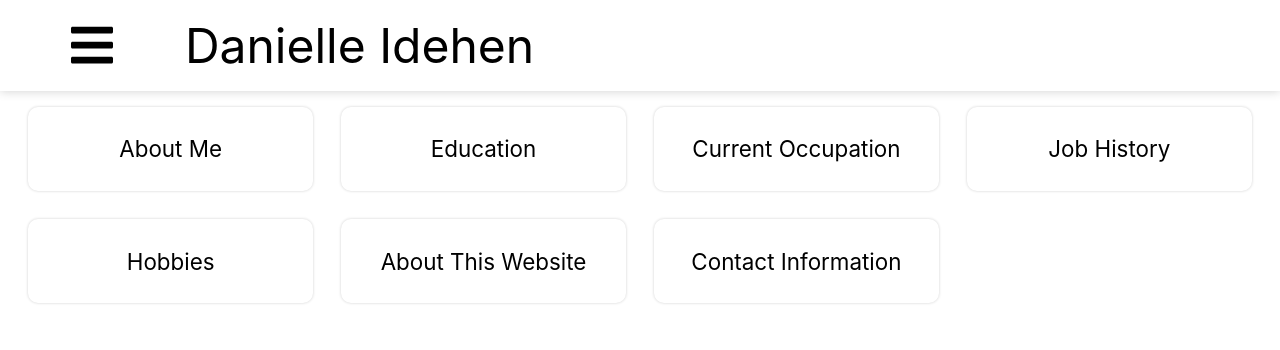
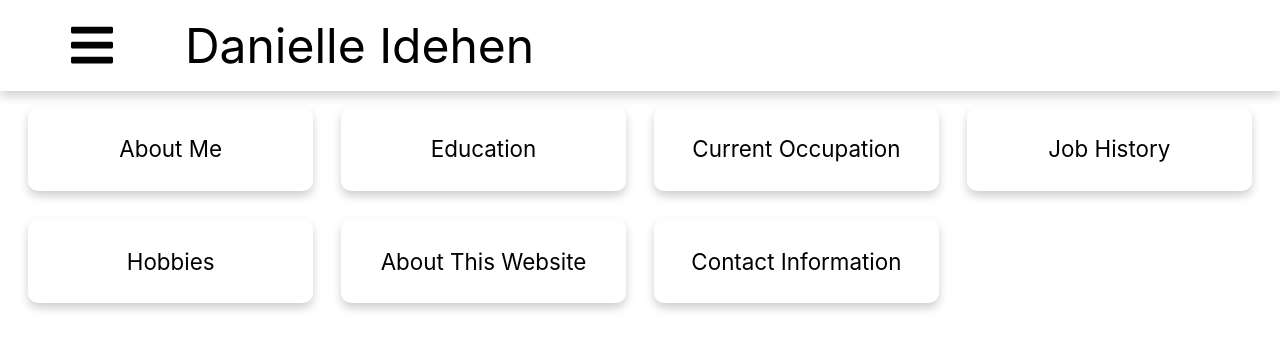
Before and after one commit to DanielleIdehen/d-s-1, a React (Create React App) app: page / in a window 1280 px wide. Shown: the top 350 px of the page. Built offline with nearby package versions, Linux system fonts and the light colour scheme.

Commit message:
updated shadow

```diff
--- a/src/styles/App.scss
+++ b/src/styles/App.scss
@@ -13,8 +13,8 @@ $small-shape-height: 3em;
 
 $medium-edge-curve: 10px;
 
-$nav-shadow: 0 0 10px rgba(0,0,0,0.19);
-$content-shadow: 0 0 3px rgba(0,0,0,0.19);
+$nav-shadow: 0 5px 10px rgba(0,0,0,0.19);
+$content-shadow: 0 5px 10px rgba(0,0,0,0.19);
 
 //##############################################################
 // Global styles
```
